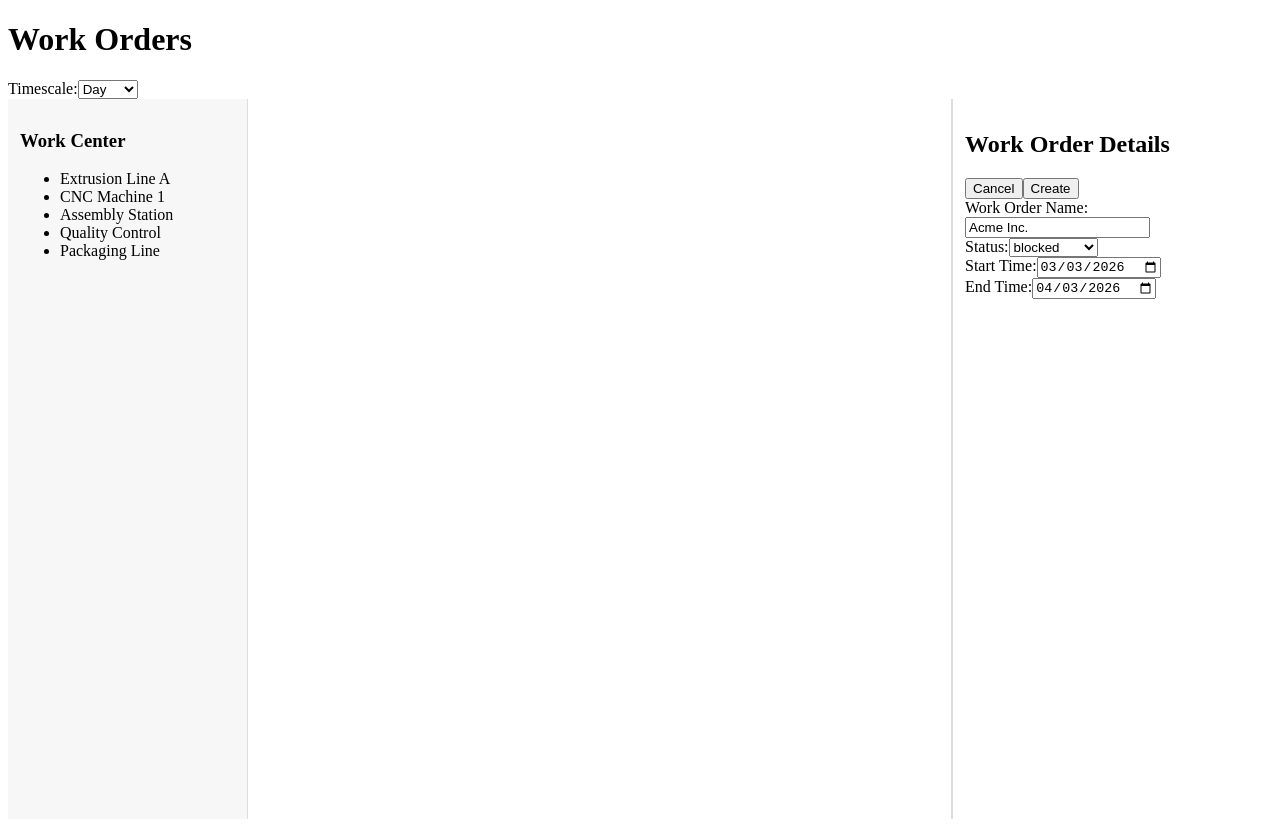
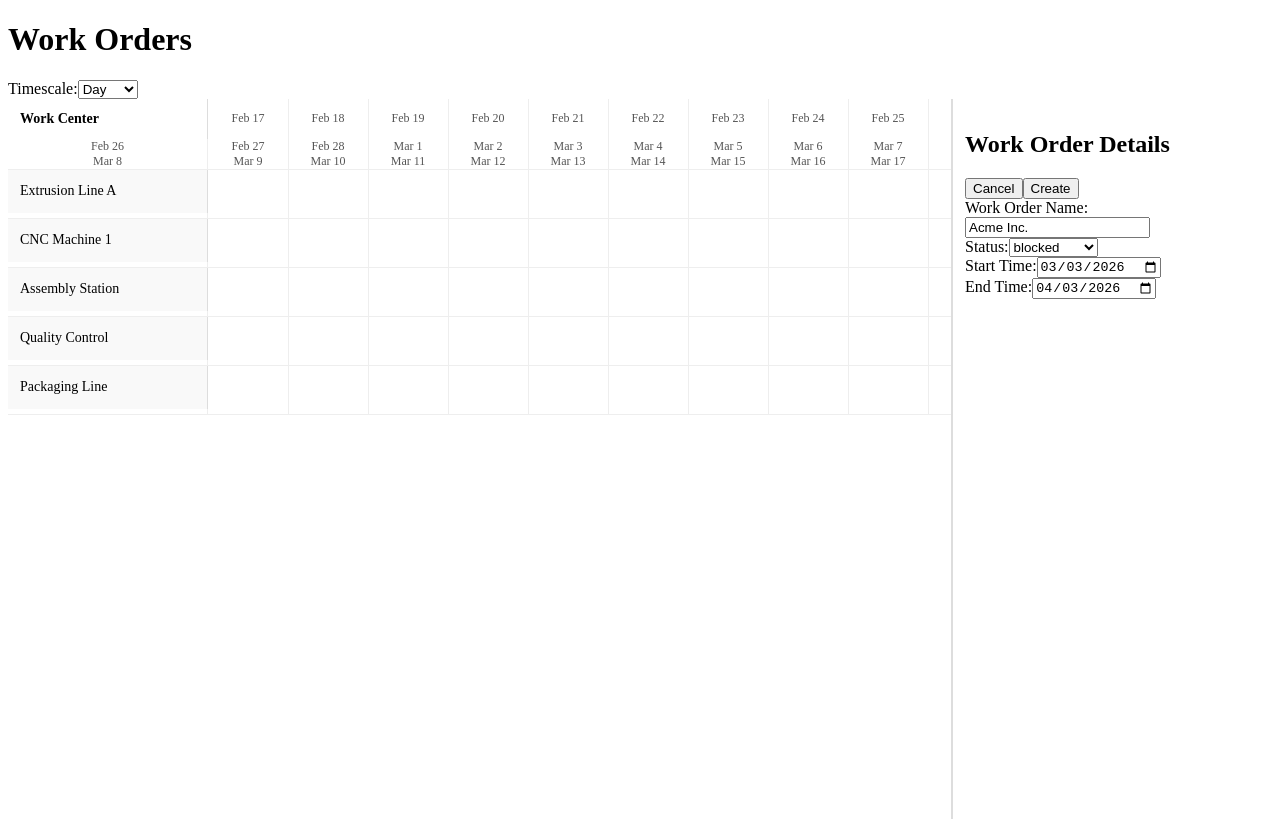
Before and after one commit to iam13lank/Naologic-Assessment, an Angular app: page / in a window 1280 px wide. Built offline with nearby package versions, Linux system fonts and the light colour scheme.

Commit message:
starting on timeline still figuring it out the order population and styling
Calendar is showing no  orders populating  yet

```diff
--- a/src/app/app.html
+++ b/src/app/app.html
@@ -11,7 +11,6 @@
 </div>
 
 <div class = "Main-content">
-  <app-work-center-bar></app-work-center-bar>
   <app-timeline [timescale]="timescale"></app-timeline>
   <app-work-order-form-panel></app-work-order-form-panel>
 </div>
--- a/src/app/app.ts
+++ b/src/app/app.ts
@@ -1,13 +1,12 @@
 import { CommonModule } from '@angular/common';
 import { Component } from '@angular/core';
 import { TimelineComponent } from './components/timeline/timeline.component';
-import { WorkCenterBarComponent } from './components/work-center-bar/work-center-bar.component';
 import { WorkOrderFormPanelComponent } from './components/work-order-form-panel/work-order-form-panel.component';
 import { FormsModule } from '@angular/forms';
 
 @Component({
   selector: 'app-root',
-  imports: [CommonModule, TimelineComponent, WorkCenterBarComponent, WorkOrderFormPanelComponent, FormsModule],
+  imports: [CommonModule, TimelineComponent, WorkOrderFormPanelComponent, FormsModule],
   templateUrl: './app.html',
   styleUrl: './app.scss'
 })
--- a/src/app/components/timeline/timeline.component.html
+++ b/src/app/components/timeline/timeline.component.html
@@ -0,0 +1,25 @@
+<div class="timeline-container">
+  <div class="timeline-body">
+    <div class="timeline-row header-row">
+        <div><h3>Work Center</h3></div>
+        <div class="cell" *ngFor="let cell of visibleCells">
+            {{ cell.label }}
+        </div>
+    </div>
+    <div class="timeline-row" *ngFor="let wc of workCenters">
+        <div class="work-centers">
+            <ul>
+                <li>{{ wc.data.name }}</li>
+            </ul>
+        </div>
+        <div class="cell" *ngFor="let cell of visibleCells"></div>
+        <div
+            class="workorder-bar"
+            *ngFor="let order of getWorkorderByCenterId(wc.id)"
+            [ngStyle]="getBarStyle(order)"
+        >
+            {{ order.data.name }}
+        </div>
+    </div>
+  </div>
+</div>
--- a/src/app/components/timeline/timeline.component.scss
+++ b/src/app/components/timeline/timeline.component.scss
@@ -0,0 +1,80 @@
+.timeline-container {
+  display: flex;
+  flex-direction: column;
+  height: 100%;
+  overflow: hidden;
+  background: #fff;
+}
+
+/* Scrollable area */
+.timeline-body {
+  flex: 1;
+  overflow: auto;
+  position: relative;
+}
+
+.header-row h3 {
+  margin: 0;
+  padding: 12px;
+  font-size: 14px;
+  font-weight: 600;
+  border-right: 1px solid #ddd;
+}
+
+/* WORK CENTER ROWS */
+.timeline-row {
+  display: grid;
+  grid-template-columns: 200px repeat(auto-fill, var(--cell-width, 80px));
+  min-height: 48px;
+  border-bottom: 1px solid #eee;
+  position: relative; /* IMPORTANT: allows bars to overlap inside */
+}
+
+/* LEFT COLUMN */
+.work-centers {
+  padding: 12px;
+  border-right: 1px solid #ddd;
+  background: #f9f9f9;
+  display: flex;
+  align-items: center;
+}
+
+.work-centers ul {
+  margin: 0;
+  padding: 0;
+  list-style: none;
+}
+
+.work-centers li {
+  font-size: 14px;
+  font-weight: 500;
+}
+
+/* DATE CELLS */
+.cell {
+  border-right: 1px solid #eee;
+  min-width: var(--cell-width, 80px);
+  display: flex;
+  justify-content: center;
+  align-items: center;
+  font-size: 12px;
+  color: #555;
+  pointer-events: none; /* IMPORTANT: prevents blocking bar clicks */
+  z-index: 1; /* stays behind bars */
+}
+
+/* WORK ORDER BARS */
+.workorder-bar {
+  position: absolute;
+  top: 50%;
+  transform: translateY(-50%);
+  height: 24px;
+  border-radius: 4px;
+  color: white;
+  padding: 2px 6px;
+  font-size: 12px;
+  display: flex;
+  align-items: center;
+  white-space: nowrap;
+  z-index: 10; /* IMPORTANT: bars appear above cells */
+}
--- a/src/app/components/timeline/timeline.component.ts
+++ b/src/app/components/timeline/timeline.component.ts
@@ -1,6 +1,8 @@
 import { CommonModule } from '@angular/common';
-import { Component, Input} from '@angular/core';
+import { Component, Input, OnChanges} from '@angular/core';
 import { WorkOrderService } from '../../services/work-order.service';
+import { WorkCenterService } from '../../services/work-center.service';
+import { WorkOrderDocument } from '../../models/work-order.model';
 // This component will be responsible for displaying the timeline of work orders and their associated work centers.
 @Component({
   selector: 'app-timeline',
@@ -9,7 +11,130 @@ import { WorkOrderService } from '../../services/work-order.service';
   templateUrl: './timeline.component.html',
   styleUrls: ['./timeline.component.scss']
 })
-export class TimelineComponent{
+export class TimelineComponent implements OnChanges {
+
+
     @Input() timescale: 'day' | 'week' | 'month' = 'day';
+    visibleCells: { date: Date; label: string }[] = [];
+    workCenters: any;
+
+    constructor(private workOrderService: WorkOrderService, private workCenterService: WorkCenterService) {}
+    ngOnInit() {
+        this.workCenters = this.workCenterService.getAll();
+        this.visibleCells = this.calculateVisibleCells(this.timescale);
+
+    }
+    ngOnChanges() {
+      this.visibleCells = this.calculateVisibleCells(this.timescale);
+    }
+    calculateVisibleCells(timescale: 'day' | 'week' | 'month') {
+      const today = new Date();
+
+      const start = new Date(today);
+      const end = new Date(today);
+
+      if (timescale === 'day') {
+        start.setDate(start.getDate() - 14);
+        end.setDate(end.getDate() + 14);
+      }
+
+      if (timescale === 'week') {
+        start.setDate(start.getDate() - 56);
+        end.setDate(end.getDate() + 56);
+      }
+
+      if (timescale === 'month') {
+        start.setMonth(start.getMonth() - 6);
+        end.setMonth(end.getMonth() + 6);
+      }
+
+      const cells = [];
+      const current = new Date(start);
+
+      while (current <= end) {
+        if (timescale === 'day') {
+          cells.push({
+            date: new Date(current),
+            label: current.toLocaleDateString('en-US', {
+              month: 'short',
+              day: 'numeric'
+            })
+          });
+          current.setDate(current.getDate() + 1);
+        }
+
+        if (timescale === 'week') {
+          const weekLabel = `Week ${this.getWeekNumber(current)}`;
+          cells.push({
+            date: new Date(current),
+            label: weekLabel
+          });
+          current.setDate(current.getDate() + 7);
+        }
+
+        if (timescale === 'month') {
+          cells.push({
+            date: new Date(current),
+            label: current.toLocaleDateString('en-US', {
+              month: 'short',
+              year: 'numeric'
+            })
+          });
+          current.setMonth(current.getMonth() + 1);
+        }
+      }
+        return cells;
+    }
+    getWeekNumber(date: Date): number {
+      const d = new Date(Date.UTC(date.getFullYear(), date.getMonth(), date.getDate()));
+      const dayNum = d.getUTCDay() || 7;
+      d.setUTCDate(d.getUTCDate() + 4 - dayNum);
+      const yearStart = new Date(Date.UTC(d.getUTCFullYear(), 0, 1));
+      return Math.ceil((((d as any) - (yearStart as any)) / 86400000 + 1) / 7);
+    }
+    getBarStyle(order: WorkOrderDocument) {
+      const start = new Date(order.data.startDate);
+      const end = new Date(order.data.endDate);
+
+      const startIndex = this.findCellIndex(start);
+      const endIndex = this.findCellIndex(end);
+
+      if (startIndex === -1 || endIndex === -1) return {};
+
+      const cellWidth = this.getCellWidth();
+
+      const left = startIndex * cellWidth;
+      const width = (endIndex - startIndex + 1) * cellWidth;
+
+      return {
+        left: left + 'px',
+        width: width + 'px',
+        background: this.getStatusColor(order.data.status)
+      };
+    }
+    findCellIndex(date: Date): number {
+      return this.visibleCells.findIndex((c: { date: { toDateString: () => string; }; }) =>
+        c.date.toDateString() === date.toDateString()
+      );
+    }
+
+    getCellWidth() {
+      if (this.timescale === 'day') return 60;
+      if (this.timescale === 'week') return 100;
+      if (this.timescale === 'month') return 160;
+      return 80;
+    }
+    getStatusColor(status: string) {
+      switch (status) {
+        case 'open': return '#4a90e2';
+        case 'in-progress': return '#007bff';
+        case 'complete': return '#2ecc71';
+        case 'blocked': return '#e67e22';
+        default: return '#888';
+      }
+    }
+    getWorkorderByCenterId(centerId: string) {
+        return this.workOrderService.getAll().filter((wo) => wo.data.workCenterId === centerId);
+    }
 
 }
--- a/src/app/components/work-center-bar/work-center-bar.component.html
+++ /dev/null
@@ -1,6 +0,0 @@
-<div>
-  <h3>Work Center</h3>
-  <ul>
-    <li *ngFor="let center of workCenters">{{ center.data.name }}</li>
-  </ul>
-</div>
--- a/src/app/components/work-center-bar/work-center-bar.component.ts
+++ /dev/null
@@ -1,19 +0,0 @@
-import { CommonModule } from '@angular/common';
-import { Component } from '@angular/core';
-import { WorkCenterService } from '../../services/work-center.service';
-
-@Component({
-  selector: 'app-work-center-bar',
-  standalone: true,
-  imports: [CommonModule],
-  templateUrl: './work-center-bar.component.html',
-  styleUrls: ['./work-center-bar.component.scss']
-})
-export class WorkCenterBarComponent {
-  workCenters: any[] = [];
-
-  constructor(private workCenterService: WorkCenterService) {}
-  ngOnInit() {
-    this.workCenters = this.workCenterService.getAll();
-  }
-}
```
Also changed, not shown: src/app/components/work-center-bar/work-center-bar.component.scss (deleted).
